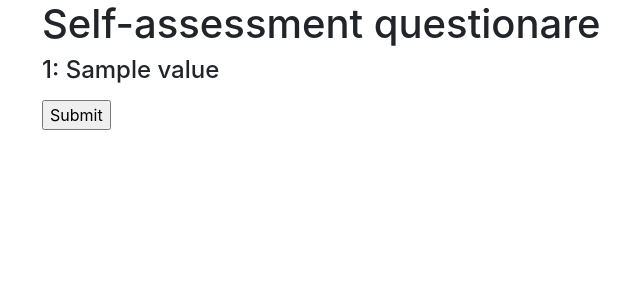
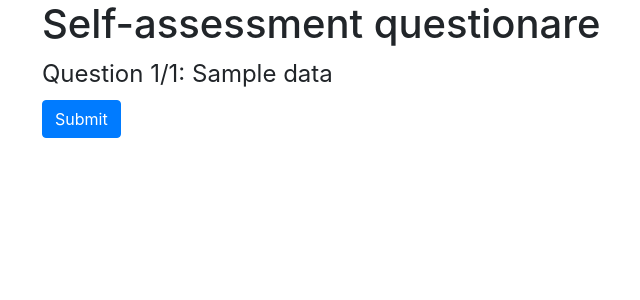
Before and after one commit to nerjan/pwr-gl2, a Flask app: template app/templates/questionare.html in a window 1280 px wide. Shown: the part 56-356 px from the top of the page, without its empty margins (43-683 px from the left). Run offline with Flask 2, Linux system fonts and the light colour scheme; tables that the repository leaves empty hold one stand-in row (values such as "Sample post"); the template is opened without the code that fills it: values that come from a table or form of the project are taken from there, most other values are stand-ins (such as "Sample title", 1, 10 or a date in 2020); parts of the project's set-up code (start-up, migrations or seed data) failed here and were passed over; some libraries are stand-ins or nearby versions.

Commit message:
make questionare bootstrap-compatible

```diff
--- a/app/templates/questionare.html
+++ b/app/templates/questionare.html
@@ -1,16 +1,22 @@
 {% extends "backbone.html" %}
 
 {% block content %}
+
   <h1>Self-assessment questionare</h1>
-  <h4>{{ data.id }}: {{ data.value }}</h4>
+
   <form method="post">
-     {{ form.id(value=data.id) }}
-	 <p>
+    {{ form.id(value=data.id) }}
+	<fieldset class="form-group">
+      <legend>Question {{ data.id }}/{{ data.count }}:
+			  {{ data.question }}</legend>
 	 {% for field in form.answers %}
-	   {{ field }}{{ field.label }}<br />
+	   <div class="form-check">
+         {{ field(class_='form-check-input') }}
+	     {{ field.label(class_='form-check-label') }}
+       </div>
 	 {% endfor %}
-	 </p>
-     <!-- Submit -->
-     <p>{{ form.submit() }}</p>
+	 <button type="submit" class="btn btn-primary"
+             name="{{ form.submit.name }}"
+			 id="{{ form.submit.id }}">{{ form.submit.label.text }}</button>
   </form>
 {% endblock %}
```
Also changed, not shown: app/views.py (+8 -2 lines).
